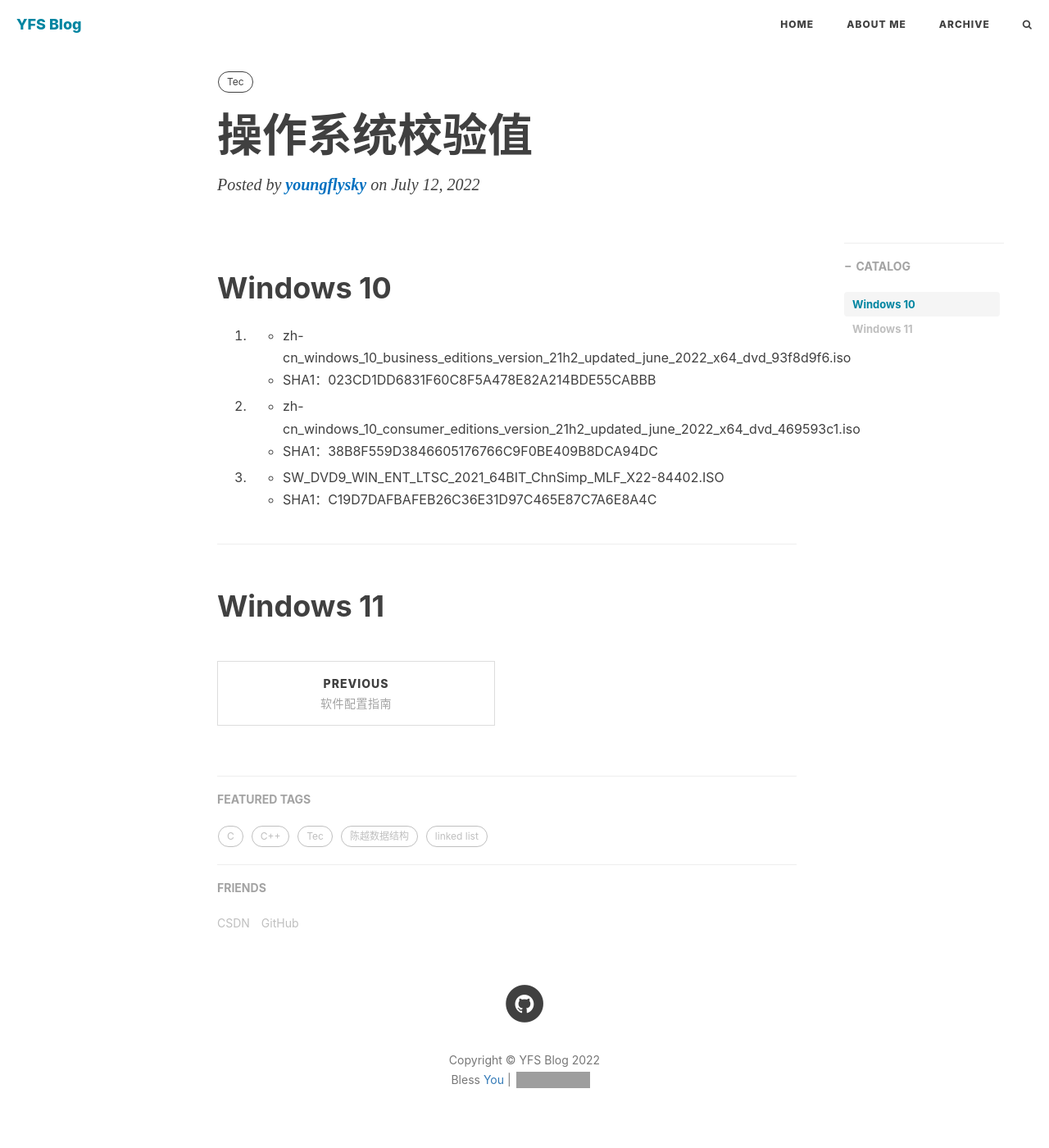
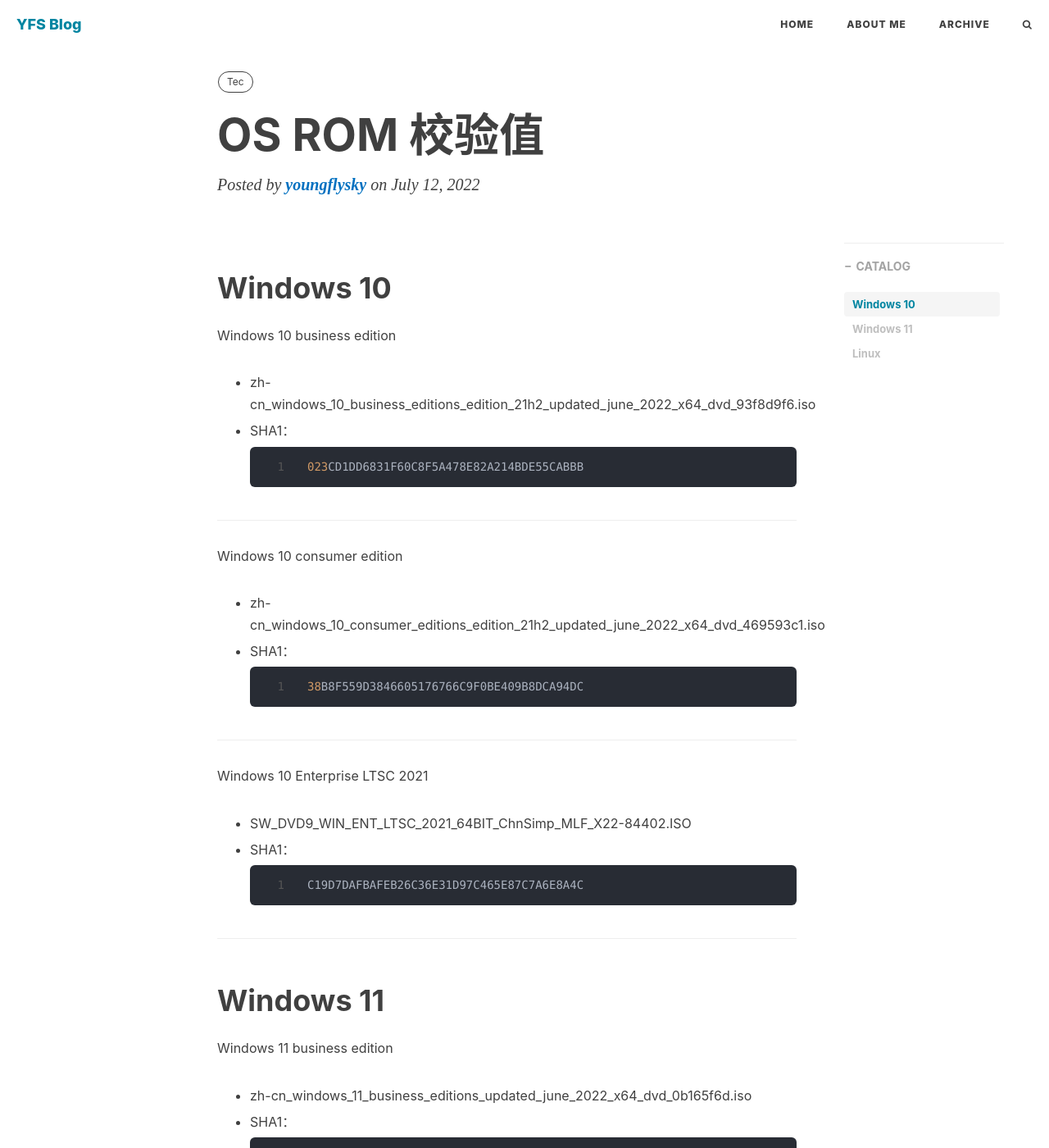
Before and after one commit to youngflysky/youngflysky.github.io, a Jekyll site: the page built from _posts/Tec/2022-7-12-操作系统校验值.md, in a window 1280 px wide and 1400 px high. Shown: the whole window at 82% size. Built offline with Jekyll 4.4.1, drawn with Linux system fonts in a browser that asks for light colours; nearby versions of some CDN libraries; comment, search, counter and statistics services are not loaded; some of the changed text lies outside the part shown; grey boxes are pictures that could not be loaded.

Commit message:
OS 校验值

````diff
--- a/_posts/Tec/2022-7-12-操作系统校验值.md
+++ b/_posts/Tec/2022-7-12-操作系统校验值.md
@@ -1,5 +1,5 @@
 ---
-title: "操作系统校验值"
+title: "OS ROM 校验值"
 subtitle:
 layout: post
 author: "youngflysky"
@@ -12,15 +12,84 @@ tags:
 
 # Windows 10
 
-1. - zh-cn_windows_10_business_editions_version_21h2_updated_june_2022_x64_dvd_93f8d9f6.iso
-   - SHA1：023CD1DD6831F60C8F5A478E82A214BDE55CABBB
-2. - zh-cn_windows_10_consumer_editions_version_21h2_updated_june_2022_x64_dvd_469593c1.iso
-   - SHA1：38B8F559D3846605176766C9F0BE409B8DCA94DC
-3. - SW_DVD9_WIN_ENT_LTSC_2021_64BIT_ChnSimp_MLF_X22-84402.ISO
-   - SHA1：C19D7DAFBAFEB26C36E31D97C465E87C7A6E8A4C
+Windows 10 business edition
+
+- zh-cn_windows_10_business_editions_edition_21h2_updated_june_2022_x64_dvd_93f8d9f6.iso
+
+- SHA1：
+
+  ```cpp
+  023CD1DD6831F60C8F5A478E82A214BDE55CABBB
+  ```
+
+  ---
+
+Windows 10 consumer edition
+
+- zh-cn_windows_10_consumer_editions_edition_21h2_updated_june_2022_x64_dvd_469593c1.iso
+
+- SHA1：
+
+  ```cpp
+  38B8F559D3846605176766C9F0BE409B8DCA94DC
+  ```
+
+  ---
+
+Windows 10 Enterprise LTSC 2021
+
+- SW_DVD9_WIN_ENT_LTSC_2021_64BIT_ChnSimp_MLF_X22-84402.ISO
+
+- SHA1：
+
+  ```cpp
+  C19D7DAFBAFEB26C36E31D97C465E87C7A6E8A4C
+  ```
+
+
 
 
 
 ---
 
 # Windows 11
+
+Windows 11 business edition
+
+- zh-cn_windows_11_business_editions_updated_june_2022_x64_dvd_0b165f6d.iso
+
+- SHA1：
+
+  ```cpp
+  264F2D70A57B4A0EC1FB2FAADFFB91E28094C268
+  ```
+
+---
+
+Windows 11 business edition
+
+- zh-cn_windows_11_consumer_editions_updated_june_2022_x64_dvd_feb134e8.iso
+
+- SHA1:
+
+  ```cpp
+  56D0FC77B6135FE04D8A243ECCA73DC97B63E5B9
+  ```
+
+
+
+---
+
+# Linux
+
+Ubuntu 20.04 Desktop (amd64)
+
+- ubuntu-20.04-desktop-amd64.iso
+
+- SHA1:
+
+  ```cpp
+  657C603C1F1EA7BEB28D00A4C589B2F2698D832C
+  ```
+
+---
````
